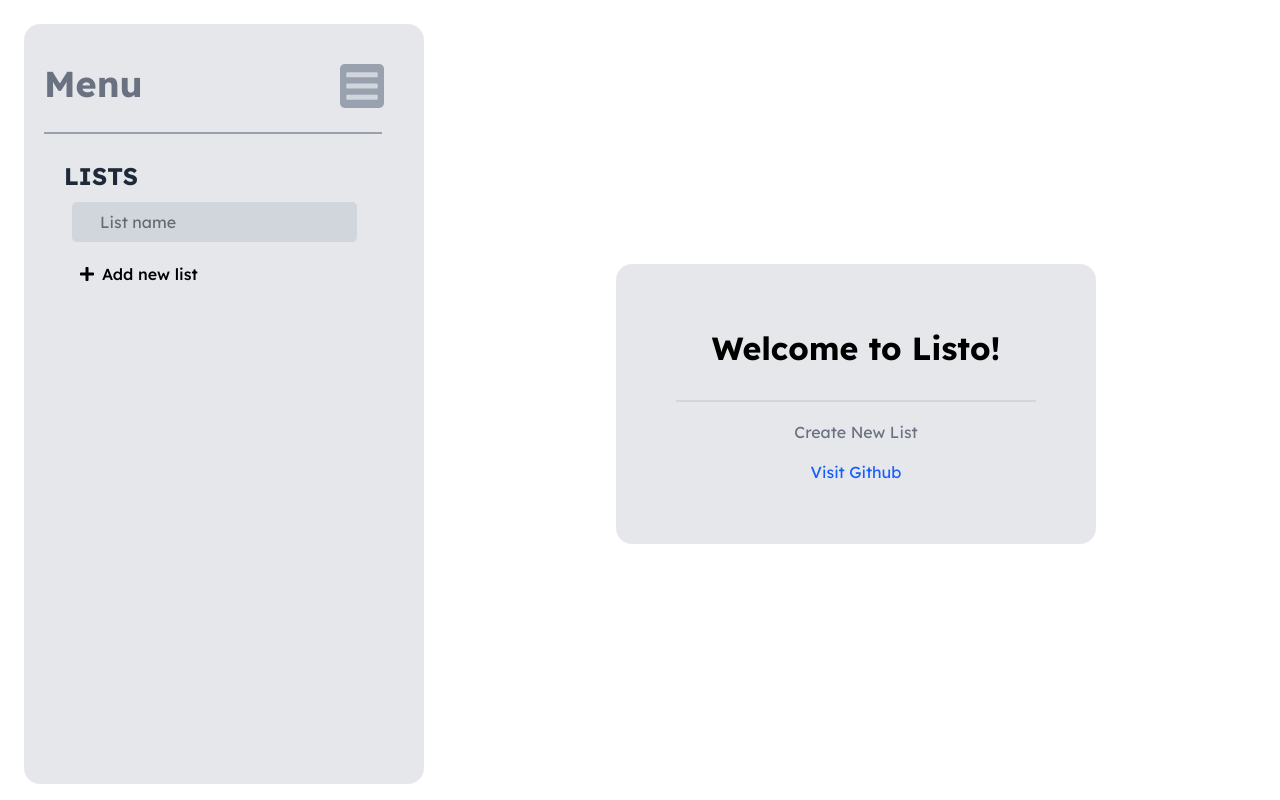
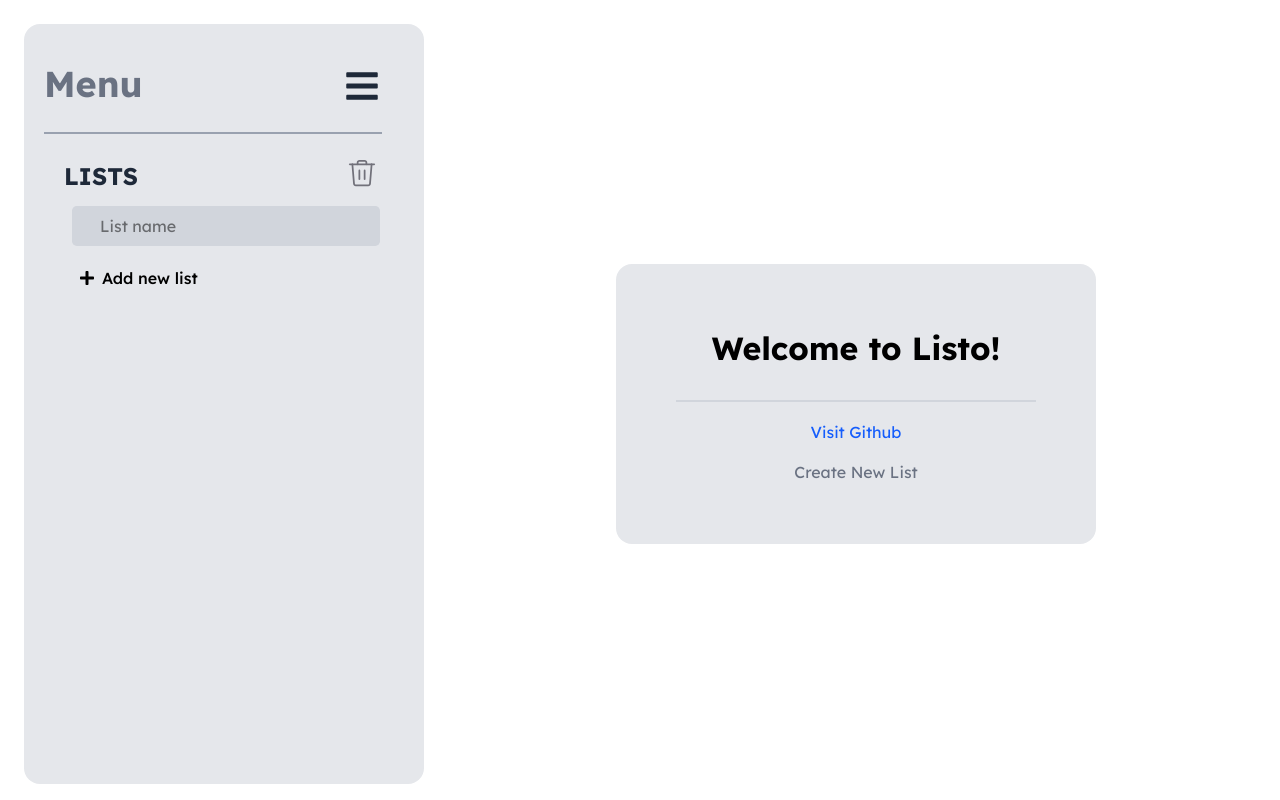
Before and after one commit to zledev/Listo, a React (Vite) app: page / in a window 1280 px wide. Both pictures are taken after a click on the element 57 px from the left and 175 px from the top of the page. Built offline with nearby package versions, Linux system fonts and the light colour scheme.

Commit message:
Feat/Fix: Added new features and bug fixes

```diff
--- a/index.html
+++ b/index.html
@@ -3,7 +3,7 @@
 	<head>
 		<meta charset="UTF-8" />
 		<link rel="icon" type="image/svg+xml" href="./tag.png" />
-		<meta name="viewport" content="width=device-width, initial-scale=1.0" />
+		<meta name="viewport" content="width=device-width, initial-scale=1.0, user-scalable=no"/>
 		<title>Listo</title>
 		<link href="./src/tailwind.css" rel="stylesheet" />
 		<link rel="preconnect" href="https://fonts.googleapis.com" />
@@ -12,7 +12,7 @@
 			href="https://fonts.googleapis.com/css2?family=Lexend+Deca:wght@100..900&display=swap"
 			rel="stylesheet" />
 	</head>
-	<body style="overflow: hidden" class="font-lexend-deca">
+	<body style="overflow: hidden"  class="font-lexend-deca">
 		<div id="root"></div>
 		<script type="module" src="/src/main.tsx"></script>
 	</body>
--- a/src/App.tsx
+++ b/src/App.tsx
@@ -3,17 +3,17 @@ import Menu from "./Menu";
 import Task from "./Task";
 
 function App() {
-	const [task_status, modify_visibility] = useState<string>("");
+	const [current_task_selected, select_task] = useState<string>("");
 	const [new_list_call, call_new_list] = useState<boolean>(false);
 
 	return (
 		<main className="flex gap-2">
 			<Menu
-				show_list_data={modify_visibility}
+				show_list_data={select_task}
 				new_list_call={new_list_call}
 				call_new_list={call_new_list}></Menu>
 
-			<Task status={task_status} call_newlist={call_new_list}></Task>
+			<Task selected_task={current_task_selected} call_newlist={call_new_list}></Task>
 		</main>
 	);
 }
--- a/src/Menu.tsx
+++ b/src/Menu.tsx
@@ -1,4 +1,5 @@
 import React, { useEffect, useRef, useState, type ReactNode } from "react";
+import bin from "./assets/bin.svg";
 
 function Menu({
 	show_list_data,
@@ -59,7 +60,7 @@ function Menu({
 						width={44}
 						height={44}
 						fill="gray"
-						className="hover:fill-gray-300 hover:bg-gray-400 rounded-[0.3rem] p-1 mr-10 ml-3 mt-10.5"
+						className="hover:fill-gray-800 rounded-[0.3rem] p-1 mr-10 ml-3 mt-10.5"
 						onClick={() => {
 							setStatus(true);
 						}}>
@@ -117,7 +118,7 @@ function Menu({
 							width={44}
 							height={44}
 							fill="gray-600"
-							className="fill-gray-300 bg-gray-400 hover:fill-gray-400 hover:bg-gray-200 rounded-[0.3rem] p-1 mr-10"
+							className="fill-gray-800 hover:fill-gray-400 rounded-[0.3rem] p-1 mr-10"
 							onClick={() => {
 								setStatus(false);
 							}}>
@@ -132,6 +133,25 @@ function Menu({
 					<h3 className="font-bold text-gray-800 text-[1.5rem] pl-5 pt-6">
 						LISTS
 					</h3>
+					<div className="h-fit w-full flex justify-end">
+						<svg
+							className="w-7 fill-[#71717A] hover:fill-red-600
+							focus:fill-red-600 mt-3.5 mr-12"
+							width="50px"
+							height="50px"
+							viewBox="0 0 24 24"
+							onClick={() => {
+								localStorage.clear();
+								window.location.reload();
+							}}
+							xmlns="http://www.w3.org/2000/svg">
+							<path d="M1.5 3.75C1.08579 3.75 0.75 4.08579 0.75 4.5C0.75 4.91421 1.08579 5.25 1.5 5.25V3.75ZM22.5 5.25C22.9142 5.25 23.25 4.91421 23.25 4.5C23.25 4.08579 22.9142 3.75 22.5 3.75V5.25ZM1.5 5.25H22.5V3.75H1.5V5.25Z" />
+							<path d="M9.75 1.5V0.75V1.5ZM8.25 3H7.5H8.25ZM7.5 4.5C7.5 4.91421 7.83579 5.25 8.25 5.25C8.66421 5.25 9 4.91421 9 4.5H7.5ZM15 4.5C15 4.91421 15.3358 5.25 15.75 5.25C16.1642 5.25 16.5 4.91421 16.5 4.5H15ZM15.75 3H16.5H15.75ZM14.25 0.75H9.75V2.25H14.25V0.75ZM9.75 0.75C9.15326 0.75 8.58097 0.987053 8.15901 1.40901L9.21967 2.46967C9.36032 2.32902 9.55109 2.25 9.75 2.25V0.75ZM8.15901 1.40901C7.73705 1.83097 7.5 2.40326 7.5 3H9C9 2.80109 9.07902 2.61032 9.21967 2.46967L8.15901 1.40901ZM7.5 3V4.5H9V3H7.5ZM16.5 4.5V3H15V4.5H16.5ZM16.5 3C16.5 2.40326 16.2629 1.83097 15.841 1.40901L14.7803 2.46967C14.921 2.61032 15 2.80109 15 3H16.5ZM15.841 1.40901C15.419 0.987053 14.8467 0.75 14.25 0.75V2.25C14.4489 2.25 14.6397 2.32902 14.7803 2.46967L15.841 1.40901Z" />
+							<path d="M9 17.25C9 17.6642 9.33579 18 9.75 18C10.1642 18 10.5 17.6642 10.5 17.25H9ZM10.5 9.75C10.5 9.33579 10.1642 9 9.75 9C9.33579 9 9 9.33579 9 9.75H10.5ZM10.5 17.25V9.75H9V17.25H10.5Z" />
+							<path d="M13.5 17.25C13.5 17.6642 13.8358 18 14.25 18C14.6642 18 15 17.6642 15 17.25H13.5ZM15 9.75C15 9.33579 14.6642 9 14.25 9C13.8358 9 13.5 9.33579 13.5 9.75H15ZM15 17.25V9.75H13.5V17.25H15Z" />
+							<path d="M18.865 21.124L18.1176 21.0617L18.1176 21.062L18.865 21.124ZM17.37 22.5L17.3701 21.75H17.37V22.5ZM6.631 22.5V21.75H6.63093L6.631 22.5ZM5.136 21.124L5.88343 21.062L5.88341 21.0617L5.136 21.124ZM4.49741 4.43769C4.46299 4.0249 4.10047 3.71818 3.68769 3.75259C3.2749 3.78701 2.96818 4.14953 3.00259 4.56231L4.49741 4.43769ZM20.9974 4.56227C21.0318 4.14949 20.7251 3.78698 20.3123 3.75259C19.8995 3.7182 19.537 4.02495 19.5026 4.43773L20.9974 4.56227ZM18.1176 21.062C18.102 21.2495 18.0165 21.4244 17.878 21.5518L18.8939 22.6555C19.3093 22.2732 19.5658 21.7486 19.6124 21.186L18.1176 21.062ZM17.878 21.5518C17.7396 21.6793 17.5583 21.75 17.3701 21.75L17.3699 23.25C17.9345 23.25 18.4785 23.0379 18.8939 22.6555L17.878 21.5518ZM17.37 21.75H6.631V23.25H17.37V21.75ZM6.63093 21.75C6.44274 21.75 6.26142 21.6793 6.12295 21.5518L5.10713 22.6555C5.52253 23.0379 6.06649 23.25 6.63107 23.25L6.63093 21.75ZM6.12295 21.5518C5.98449 21.4244 5.89899 21.2495 5.88343 21.062L4.38857 21.186C4.43524 21.7486 4.69172 22.2732 5.10713 22.6555L6.12295 21.5518ZM5.88341 21.0617L4.49741 4.43769L3.00259 4.56231L4.38859 21.1863L5.88341 21.0617ZM19.5026 4.43773L18.1176 21.0617L19.6124 21.1863L20.9974 4.56227L19.5026 4.43773Z" />
+						</svg>
+					</div>
 				</div>
 				<div>
 					<ul>
@@ -146,7 +166,7 @@ function Menu({
 											modify_focus_index(index);
 										}}
 										className={`ml-7 pl-[1.6rem] pt-2 text-[1.2rem] hover:bg-gray-300
-									w-[75%] rounded-lg mt-[0.2rem] pb-2 font-medium text-gray-800 ${
+									w-[81%] rounded-lg mt-[0.2rem] pb-2 font-medium text-gray-800 ${
 										list_focus_index == index ? "bg-gray-400" : ""
 									}`}>
 										{x}
@@ -165,7 +185,7 @@ function Menu({
 							placeholder="List name"
 							className={
 								add_new +
-								" ml-7 mt-2 mb-1 pl-7 w-[75%] rounded-[0.3rem] bg-gray-300 p-2 focus:outline-none"
+								" ml-7 mt-2 mb-1 pl-7 w-[81%] rounded-[0.3rem] bg-gray-300 p-2 focus:outline-none"
 							}
 							ref={inputRef}
 							maxLength={10}
@@ -194,7 +214,7 @@ function Menu({
 						<div className="flex">
 							<button
 								type="button"
-								className="flex gap-2 ml-7 mt-2 pt-2 hover:bg-gray-300 w-[75%]
+								className="flex gap-2 ml-7 mt-2 pt-2 hover:bg-gray-300 w-[81%]
 							p-2 rounded-lg border-solid border-black "
 								onClick={() => showAddNew("")}>
 								<svg viewBox="0 0 448 512" width={14} height={24}>
--- a/src/Task.tsx
+++ b/src/Task.tsx
@@ -1,17 +1,32 @@
-import { useEffect, type ReactNode } from "react";
+import { useEffect, useRef, type ReactNode } from "react";
+import { useState } from "react";
+import edit from "./assets/edit.svg";
 
+function TaskManager({
+	selected_task: status,
+	call_newlist,
+}: {
+	selected_task: string;
+	call_newlist: React.Dispatch<React.SetStateAction<boolean>>;
+}): ReactNode {
+	const [selected, update_selected] = useState<string>("");
+	const [update_status, call_update] = useState<boolean>(false);
+	const render_update = () => {
+		call_update(update_status ? false : true);
+	};
 
-// Commented for Github Pages Deploymen (Does not affect the codebase)
-// import { useState } from "react";
-
-function TaskManager(
-	{ status, call_newlist }: { status: string; call_newlist: React.Dispatch<React.SetStateAction<boolean>>; }
-): ReactNode {
-	// const [selected, update_selected] = useState<string>("");
+	const add_new_task_mirrorRef = useRef<HTMLDivElement>(null);
+	const updateAddNewListHeight = (e: HTMLTextAreaElement) => {
+		add_new_task_mirrorRef.current!.style.width = `${e.clientWidth}px`;
+		add_new_task_mirrorRef.current!.textContent = e.value + "\u200b";
+		e.style.height = `${
+			add_new_task_mirrorRef.current!.getBoundingClientRect().height
+		}px`;
+	};
 
 	useEffect(() => {
 		if (status.length == 0) return;
-		// update_selected(status);
+		update_selected(status);
 	}, [status]);
 
 	return (
@@ -32,24 +47,86 @@ function TaskManager(
 					</div>
 
 					<div className="grid justify-center gap-4">
-						<h2
-							className="text-[1rem] sm:text-[1rem] text-center
-						 hover:text-gray-800 text-gray-500"
-						 onClick={() => {
-							call_newlist(true);
-						 }}>
-							Create New List
-						</h2>
-						<a href="https://github.com/zledev/" className="text-center" target="_blank">
+						<a
+							href="https://github.com/zledev/"
+							className="text-center"
+							target="_blank">
 							<h2 className="text-blue-600 hover:text-blue-400">
 								Visit Github
 							</h2>
 						</a>
+						<h2
+							className="text-[1rem] sm:text-[1rem] text-center
+						 hover:text-gray-800 text-gray-500"
+							onClick={() => {
+								call_newlist(true);
+							}}>
+							Create New List
+						</h2>
 					</div>
 				</div>
 			</div>
-			<div className={status ? "" : "hidden"}>
-				<h1></h1>
+			<div
+				className={`${
+					status ? "" : "hidden"
+				} w-[65vw] mt-6 z-1 select-none box-border`}>
+				<h1 className="text-4xl flex gap-5 font-semibold p-6 h-fit w-fit">
+					{localStorage.getItem(status)!}
+					<img src={edit} className="w-8 mt-1.5"></img>
+				</h1>
+
+				<div className="ml-5 sm:ml-15 w-full">
+					<h2
+						className="m-1 text-[1.5rem] font-medium
+				 border-b-2 border-gray-200 pl-2">
+						TASKS
+					</h2>
+					<div className="w-full">
+						<div className="pl-5 pr-5 w-full">
+							<textarea
+								placeholder="+ Add new task"
+								className="bg-gray-200 rounded-lg
+						 mt-4 sm:text-[1.5rem] sm:h-13 p-2 pl-3 overflow-hidden
+						 hover:bg-gray-300 w-full h-10 resize-none"
+								onFocus={(e) => {
+									e.currentTarget.placeholder = "";
+								}}
+								onBlur={(e) => {
+									let el: HTMLTextAreaElement = e.currentTarget;
+									el.placeholder = "+ Add new task";
+									el.value = "";
+									updateAddNewListHeight(el);
+									render_update();
+								}}
+								onChange={(e) => {
+									updateAddNewListHeight(e.currentTarget);
+									render_update();
+								}}></textarea>
+
+							<div
+								ref={add_new_task_mirrorRef}
+								className="whitespace-pre-wrap wrap-break-word
+							pl-4 p-2 sm:text-[1.5rem] absolute invisible left-[-9999px] top-0"></div>
+						</div>
+					</div>
+					<div className="w-full">
+						<ul className="grid gap-5 mt-5">
+							<li>
+								<div
+									className="flex bg-gray-100 rounded-[0.7rem]
+									p-2.5 hover:bg-gray-200 text-1xl
+									h-10 overflow-hidden w-full">
+									<div className="border w-6 h-5 mb-1 mr-2 rounded-[0.2rem] hover:bg-gray-100"></div>
+									<textarea
+										value=""
+										className="resize-none w-full"
+										disabled></textarea>
+									<img src={edit} className="w-5"></img>
+								</div>
+							</li>
+						</ul>
+					</div>
+				</div>
 			</div>
 		</>
 	);
```
Also changed, not shown: src/TaskMenu.tsx (added), src/assets/bin.svg (added), src/assets/edit.svg (added).
